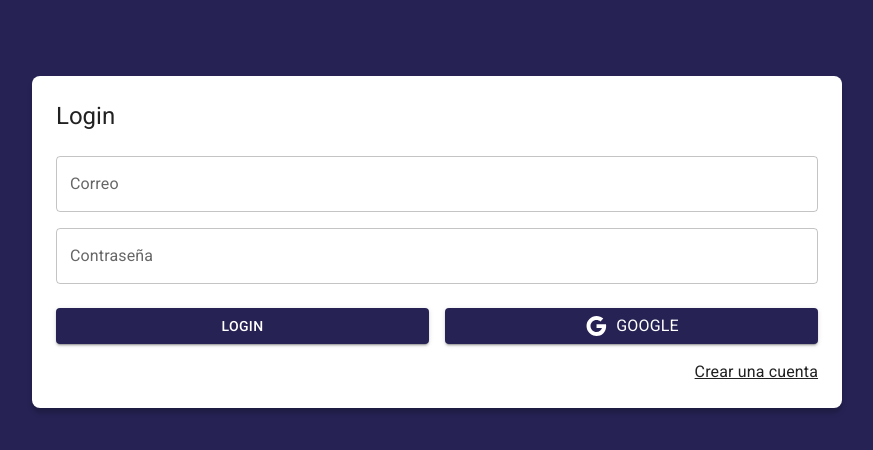
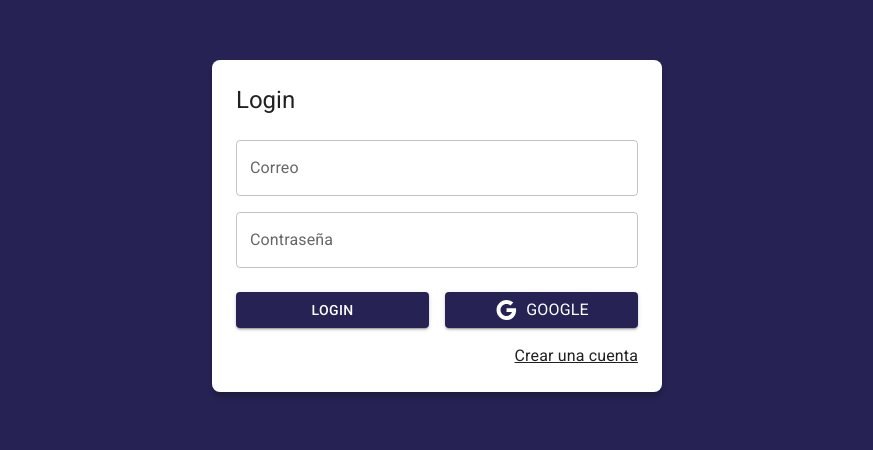
Before and after one commit to carballod/JournalApp, a React (Vite) app: page /auth/login in a window 1280 px wide. Shown: the part 174-624 px from the top of the page, without its empty margins (203-1076 px from the left). Built offline with nearby package versions, Linux system fonts and the light colour scheme.

Commit message:
AuthLayout guarda el contenido de estilos reutilizables

```diff
--- /dev/null
+++ b/src/auth/layout/AuthLayout.jsx
@@ -0,0 +1,34 @@
+import { Grid, Typography } from "@mui/material";
+
+export const AuthLayout = ({ children, title='' }) => {
+  return (
+    <Grid
+      container
+      spacing={0}
+      direction="column"
+      alignItems="center"
+      justifyContent="center"
+      sx={{ minHeight: '100vh', backgroundColor: "primary.main", padding: 4 }}
+    >
+      <Grid
+        item
+        className='box-shadow'
+        xs={3}
+        sx={{
+            width: { md: 450 },
+            backgroundColor: 'white',
+            padding: 3,
+            borderRadius: 2
+        }}
+      >
+        <Typography variant="h5" sx={{ mb: 1 }}>
+          { title }
+        </Typography>
+
+        {children}
+
+      </Grid>
+
+    </Grid>
+  );
+};
--- a/src/auth/pages/LoginPage.jsx
+++ b/src/auth/pages/LoginPage.jsx
@@ -1,72 +1,54 @@
-import { Link as RouterLink } from 'react-router-dom'
-import { Google } from "@mui/icons-material"
-import { Button, Grid, Link, TextField, Typography } from "@mui/material"
-
+import { Link as RouterLink } from "react-router-dom";
+import { Google } from "@mui/icons-material";
+import { Button, Grid, Link, TextField, Typography } from "@mui/material";
+import { AuthLayout } from "../layout/AuthLayout";
 
 export const LoginPage = () => {
   return (
-    <Grid
-      container
-      spacing={ 0 }
-      direction="column"
-      alignItems="center"
-      justifyContent="center"
-      sx={{ minHeight: '100vh', backgroundColor: 'primary.main', pt: 4 }}
-    >
-
-      <Grid item
-      className="box-shadow"
-      xs={ 3 }
-      sx={{ backgroundColor: 'white', padding: 3, borderRadius: 2 }}>
-
-        <Typography variant='h5' sx={{ mb: 1 }}>Login</Typography>
+    <AuthLayout title="Login">
 
       <form action="">
-
         <Grid container>
-
-            <Grid item xs={ 12 } sx={{ mt: 2 }}>
+          <Grid item xs={12} sx={{ mt: 2 }}>
             <TextField
               label="Correo"
               type="email"
               placeholder="correo@google.com"
-                fullWidth />
+              fullWidth
+            />
           </Grid>
 
-            <Grid item xs={ 12 } sx={{ mt: 2 }}>
+          <Grid item xs={12} sx={{ mt: 2 }}>
             <TextField
               label="Contraseña"
               type="password"
               placeholder="contraseña"
-                fullWidth />
+              fullWidth
+            />
           </Grid>
 
-            <Grid container spacing={ 2 } sx={{ mb: 2, mt: 1 }}>
-              <Grid item xs={ 12 } sm={ 6 }>
-                  <Button variant='contained' fullWidth>
+          <Grid container spacing={2} sx={{ mb: 2, mt: 1 }}>
+            <Grid item xs={12} sm={6}>
+              <Button variant="contained" fullWidth>
                 Login
               </Button>
             </Grid>
-              <Grid item xs={ 12 } sm={ 6 }>
-                  <Button variant='contained' fullWidth>
+            <Grid item xs={12} sm={6}>
+              <Button variant="contained" fullWidth>
                 <Google />
                 <Typography sx={{ ml: 1 }}>Google</Typography>
               </Button>
             </Grid>
           </Grid>
 
-            <Grid container direction='row' justifyContent='end'>
-              <Link component={ RouterLink } color='inherit' to='/auth/register'>
+          <Grid container direction="row" justifyContent="end">
+            <Link component={RouterLink} color="inherit" to="/auth/register">
               Crear una cuenta
             </Link>
           </Grid>
-
         </Grid>
-
       </form>
 
-      </Grid>
-
-    </Grid>
-  )
-}
+    </AuthLayout>
+  );
+};
```
Lines whose indentation alone changed are shown as unchanged.
